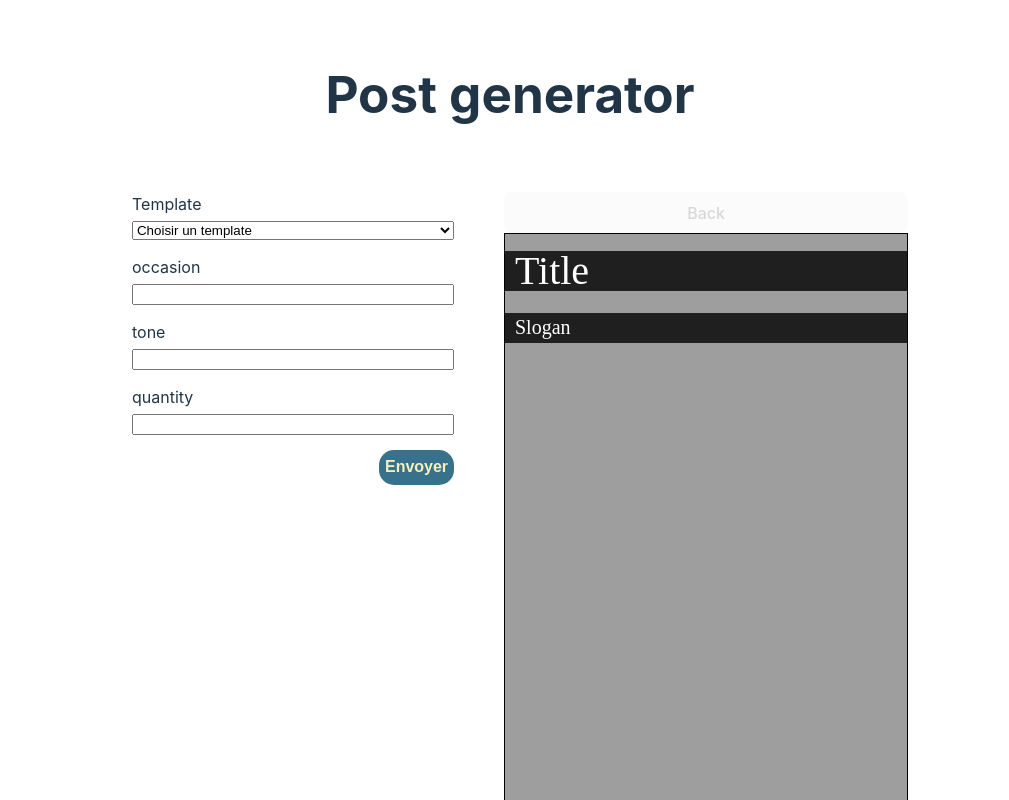
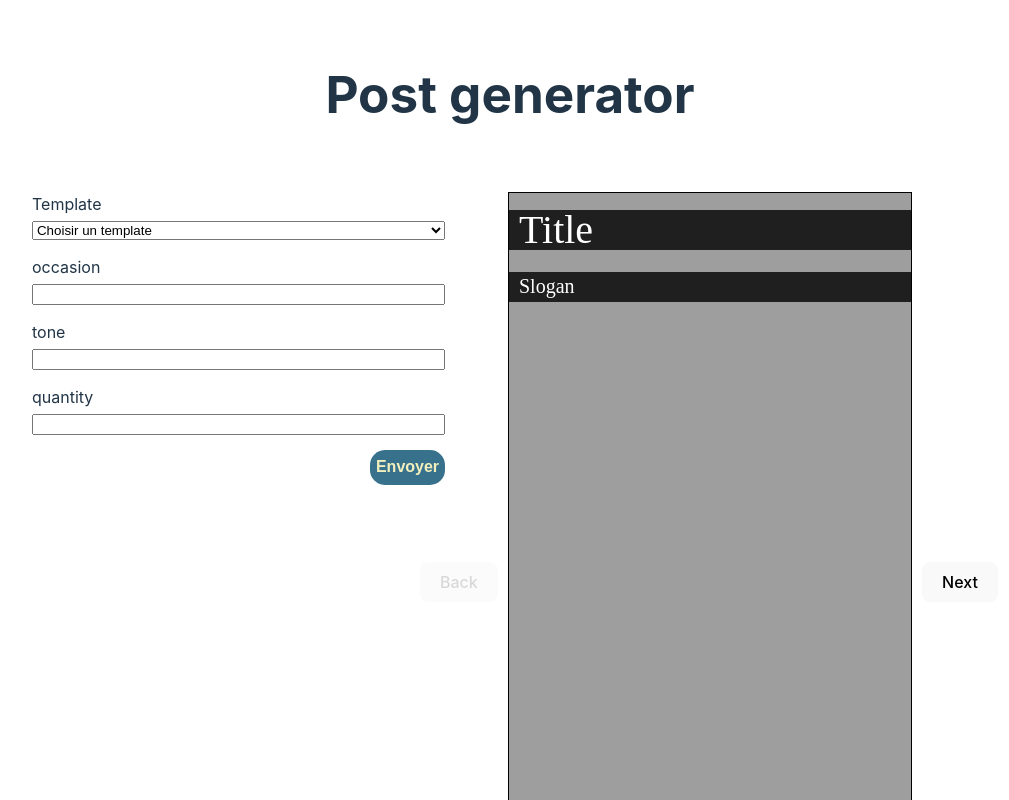
Before and after one commit to BasileDM/Brief-Post-Generator, a Vue app: page / in a window 1280 px wide. Shown: the top 800 px of the page, without its empty margins (130-1139 px from the left). Built offline with nearby package versions, Linux system fonts and the light colour scheme.

Commit message:
Update : css done

```diff
--- a/src/App.vue
+++ b/src/App.vue
@@ -75,12 +75,12 @@ const handleTemplateChange = () => {
       </div>
       <div class="block_right">
         <!-- appel résultat -->
-        <button id="previous" @click="handlePrevious" :disabled="currentIndex === 0">Back</button>
+        <button class="pagination" id="previous" @click="handlePrevious" :disabled="currentIndex === 0">Back</button>
         <div>
           <ResultCanvas :templateType="template" :title="title" :slogan="slogan" />
           <button id="download" @click="handleDownload">Download</button>
         </div>
-        <button id="next" @click="handleNext" :disabled="currentIndex === results.length - 1">Next</button>
+        <button class="pagination" id="next" @click="handleNext" :disabled="currentIndex === results.length - 1">Next</button>
       </div>
     </div>
   </div>
@@ -94,7 +94,12 @@ const handleTemplateChange = () => {
   padding: 10px;
 }
 
-.block_right,
+.block_right{
+  width: 50%;
+  display: flex;
+  flex-direction: row;
+  margin: 25px;
+}
 .block_left {
   width: 50%;
   display: flex;
@@ -110,8 +115,12 @@ const handleTemplateChange = () => {
   justify-content: flex-start;
 }
 
-#next:disabled,
-#previous:disabled {
+.pagination {
+  width: 80px;
+  height: 40px;
+  margin: auto 10px;
+}
+.pagination:disabled {
   opacity: 0.5;
   cursor: not-allowed;
 }
```
